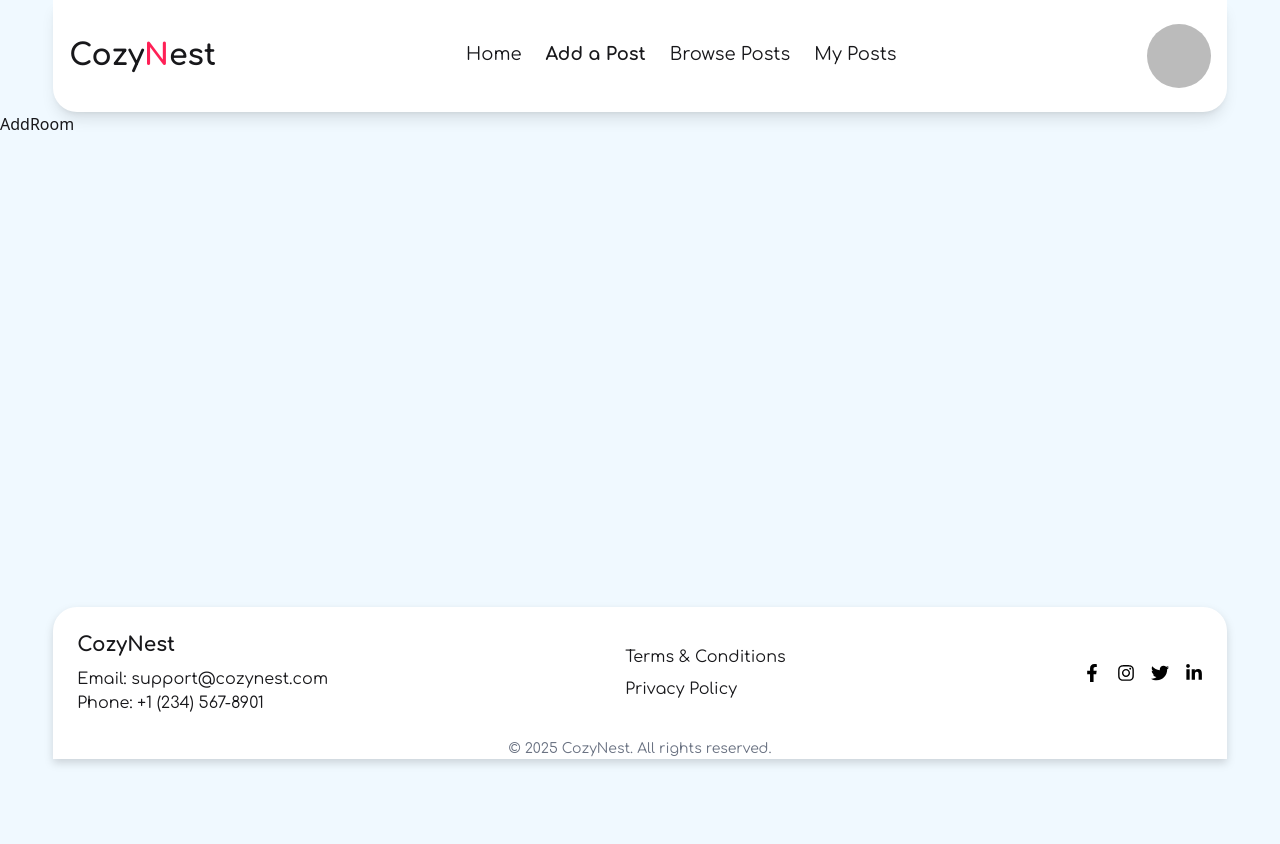
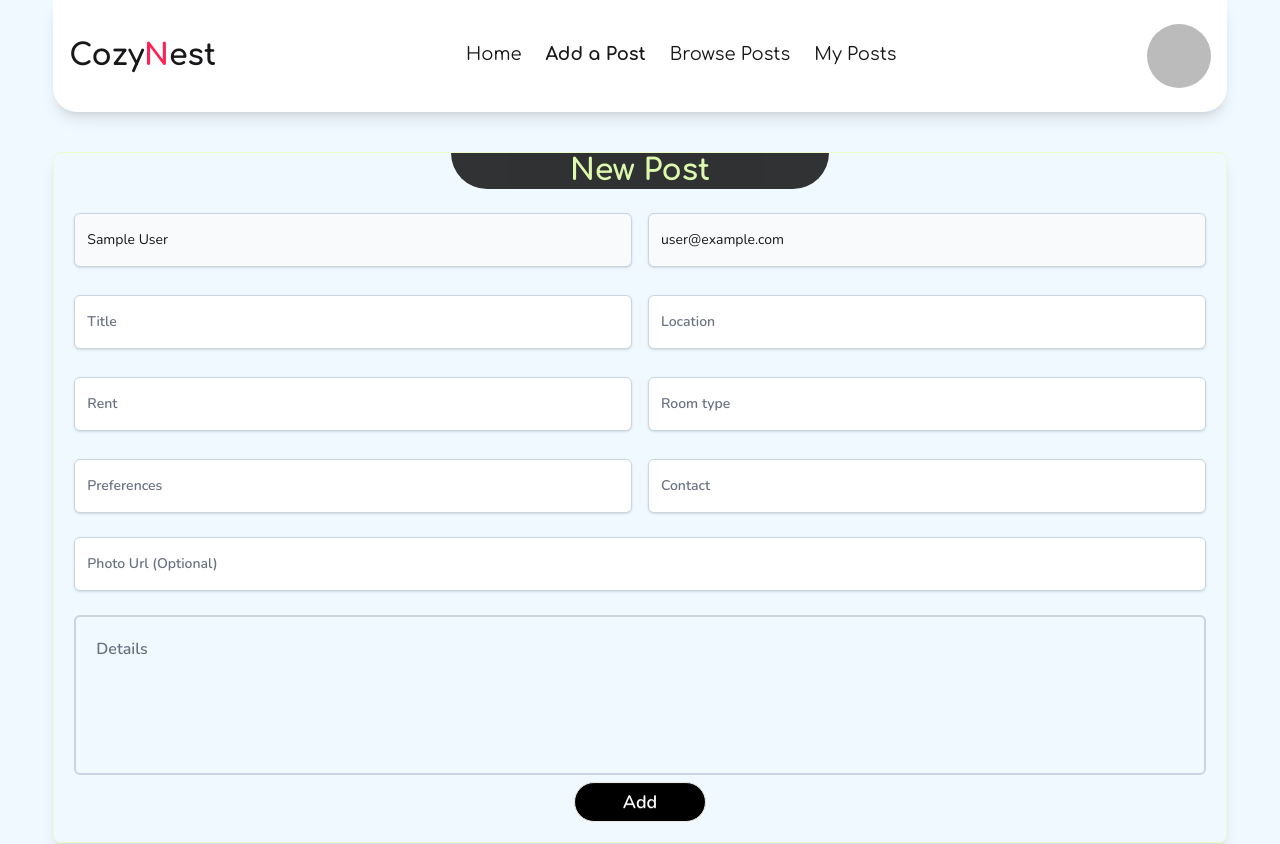
Before and after one commit to code-shams/cozyNest-client-A10PH, a React (Vite) app: page /add-room in a window 1280 px wide. Shown: the top 844 px of the page. Before the commit the page ends 800 px from the top, so only its background shows below. Built offline with nearby package versions, Linux system fonts and the light colour scheme; no server answers; sample sign-in values are in the browser's storage.

Commit message:
Add Post UI completed

```diff
--- a/public/dummydata.json
+++ b/public/dummydata.json
@@ -4,7 +4,7 @@
         "location": "New York, NY",
         "rentAmount": 1200,
         "roomType": "Shared",
-        "lifestylePreferences": ["Non-smoker", "No pets", "Early riser"],
+        "preferences": ["Non-smoker", "No pets", "Early riser"],
         "description": "Spacious 2-bedroom apartment in Manhattan. Close to subway and Central Park.",
         "contactInfo": "john.doe@example.com",
         "photo": "",
@@ -18,7 +18,7 @@
         "location": "Los Angeles, CA",
         "rentAmount": 900,
         "roomType": "Single",
-        "lifestylePreferences": ["Pet-friendly", "Night owl", "Vegetarian"],
+        "preferences": ["Pet-friendly", "Night owl", "Vegetarian"],
         "description": "Cozy room in a 3-bedroom apartment. Walking distance to shops and restaurants.",
         "photo": "",
         "contactInfo": "jane.smith@example.com",
@@ -32,7 +32,7 @@
         "location": "San Francisco, CA",
         "rentAmount": 1500,
         "roomType": "Shared",
-        "lifestylePreferences": ["Non-smoker", "No pets", "Quiet"],
+        "preferences": ["Non-smoker", "No pets", "Quiet"],
         "description": "Modern apartment with a great view. Close to public transportation.",
         "photo": "https://images.pexels.com/photos/1571460/pexels-photo-1571460.jpeg",
         "contactInfo": "alice.wong@example.com",
@@ -47,7 +47,7 @@
         "location": "Chicago, IL",
         "rentAmount": 800,
         "roomType": "Single",
-        "lifestylePreferences": ["Smoker", "Pet-friendly", "Early riser"],
+        "preferences": ["Smoker", "Pet-friendly", "Early riser"],
         "description": "Furnished room in a friendly neighborhood. Utilities included.",
         "photo": "https://images.pexels.com/photos/1454806/pexels-photo-1454806.jpeg",
         "contactInfo": "michael.brown@example.com",
@@ -61,7 +61,7 @@
         "location": "Austin, TX",
         "rentAmount": 700,
         "roomType": "Shared",
-        "lifestylePreferences": ["Non-smoker", "No pets", "Night owl"],
+        "preferences": ["Non-smoker", "No pets", "Night owl"],
         "description": "Affordable room in a 2-bedroom apartment. Close to university campus.",
         "photo": "https://images.pexels.com/photos/1457842/pexels-photo-1457842.jpeg",
         "contactInfo": "emily.johnson@example.com",
@@ -75,7 +75,7 @@
         "location": "Seattle, WA",
         "rentAmount": 1100,
         "roomType": "Single",
-        "lifestylePreferences": ["Pet-friendly", "Non-smoker", "Quiet"],
+        "preferences": ["Pet-friendly", "Non-smoker", "Quiet"],
         "description": "Large room with natural light. Shared kitchen and living area.",
         "photo": "https://images.pexels.com/photos/1743227/pexels-photo-1743227.jpeg",
         "contactInfo": "david.lee@example.com",
--- a/src/Pages/AddRoom/AddRoom.jsx
+++ b/src/Pages/AddRoom/AddRoom.jsx
@@ -1,9 +1,130 @@
-import React from 'react'
+import React, { use } from "react";
+import { AuthContext } from "../../Contexts/AuthProvider";
+import { FaChevronDown } from "react-icons/fa6";
 
 const AddRoom = () => {
-  return (
-    <div>AddRoom</div>
-  )
-}
+    const { user } = use(AuthContext);
+    const handleAddPost = (e) => {
+        e.preventDefault();
+        const form = e.target;
+        const formData = new FormData(form);
+        const formObj = Object.fromEntries(formData.entries());
+        formObj.name = user.displayName;
+        formObj.email = user.email;
+        formObj.likeCount = 0;
+        formObj.availability = "Available";
+        console.log(formObj);
+    };
+    return (
+        <div className="max-w-[1515px] w-11/12 mx-auto my-10 sec-font">
+            <div className="rounded-lg p-2 pt-0 md:p-5 md:pt-0 shadow-lg group hover:shadow-xl transition-all duration-500 border border-lime-100">
+                <h1 className="text-center text-lg sm:text-2xl md:text-3xl font-extrabold pri-font bg-black text-lime-200 rounded-b-full md:w-1/2 lg:w-1/3 mx-auto group-hover:scale-105 group-hover:p-2 transition-all duration-500 opacity-80 group-hover:opacity-100 overflow-hidden">
+                    New Post
+                </h1>
 
-export default AddRoom
+                {/* Form  */}
+
+                <div>
+                    <form
+                        onSubmit={handleAddPost}
+                        className="pt-2 md:pt-5 pb-0"
+                    >
+                        {/* Username and email */}
+                        <div className="flex flex-col sm:flex-row gap-2 sm:gap-4 mb-2 md:mb-6">
+                            <input
+                                type="text"
+                                name="name"
+                                className="mt-1 block w-full sm:w-1/2 rounded-md border border-slate-300 bg-gray-50 px-3 py-4 placeholder-slate-400 shadow-sm placeholder:font-semibold placeholder:text-gray-500 focus:border-black focus:outline-none focus:ring-1 focus:ring-black sm:text-sm"
+                                disabled
+                                value={user.displayName}
+                            />
+                            <input
+                                type="text"
+                                name="email"
+                                className="mt-1 block w-full sm:w-1/2 rounded-md border border-slate-300 bg-gray-50 px-3 py-4 placeholder-slate-400 shadow-sm placeholder:font-semibold placeholder:text-gray-500 focus:border-black focus:outline-none focus:ring-1 focus:ring-black sm:text-sm"
+                                disabled
+                                value={user.email}
+                            />
+                        </div>
+
+                        {/* title and location */}
+                        <div className="flex flex-col sm:flex-row gap-2 sm:gap-4">
+                            <input
+                                type="text"
+                                name="title"
+                                className="mt-1 block w-full sm:w-1/2 rounded-md border border-slate-300 bg-white px-3 py-4 placeholder-slate-400 shadow-sm placeholder:font-semibold placeholder:text-gray-500 focus:border-black focus:outline-none focus:ring-1 focus:ring-black sm:text-sm"
+                                placeholder="Title"
+                            />
+                            <input
+                                type="text"
+                                name="location"
+                                className="mt-1 block w-full sm:w-1/2 rounded-md border border-slate-300 bg-white px-3 py-4 placeholder-slate-400 shadow-sm placeholder:font-semibold placeholder:text-gray-500 focus:border-black focus:outline-none focus:ring-1 focus:ring-black sm:text-sm"
+                                placeholder="Location"
+                            />
+                        </div>
+
+                        {/* rent and room type */}
+                        <div className="flex flex-col sm:flex-row gap-2 sm:gap-4 my-2 md:my-6">
+                            <input
+                                type="text"
+                                name="rentAmount"
+                                className="mt-1 block w-full sm:w-1/2 rounded-md border border-slate-300 bg-white px-3 py-4 placeholder-slate-400 shadow-sm placeholder:font-semibold placeholder:text-gray-500 focus:border-black focus:outline-none focus:ring-1 focus:ring-black sm:text-sm"
+                                placeholder="Rent"
+                            />
+                            <input
+                                type="text"
+                                name="roomType"
+                                className="mt-1 block w-full sm:w-1/2 rounded-md border border-slate-300 bg-white px-3 py-4 placeholder-slate-400 shadow-sm placeholder:font-semibold placeholder:text-gray-500 focus:border-black focus:outline-none focus:ring-1 focus:ring-black sm:text-sm"
+                                placeholder="Room type"
+                            />
+                        </div>
+
+                        {/* preferences and contact */}
+                        <div className="flex flex-col sm:flex-row gap-2 sm:gap-4 my-2 md:my-6">
+                            <input
+                                type="text"
+                                name="preferences"
+                                className="mt-1 block w-full sm:w-1/2 rounded-md border border-slate-300 bg-white px-3 py-4 placeholder-slate-400 shadow-sm placeholder:font-semibold placeholder:text-gray-500 focus:border-black focus:outline-none focus:ring-1 focus:ring-black sm:text-sm"
+                                placeholder="Preferences"
+                            />
+                            <input
+                                type="text"
+                                name="contactInfo"
+                                className="mt-1 block w-full sm:w-1/2 rounded-md border border-slate-300 bg-white px-3 py-4 placeholder-slate-400 shadow-sm placeholder:font-semibold placeholder:text-gray-500 focus:border-black focus:outline-none focus:ring-1 focus:ring-black sm:text-sm"
+                                placeholder="Contact"
+                            />
+                        </div>
+                        <div className="my-2 sm:my-6">
+                            <input
+                                type="text"
+                                name="photo"
+                                className="mt-1 block w-full rounded-md border border-slate-300 bg-white px-3 py-4 placeholder-slate-400 shadow-sm placeholder:font-semibold placeholder:text-gray-500 focus:border-black focus:outline-none focus:ring-1 focus:ring-black sm:text-sm"
+                                placeholder="Photo Url (Optional)"
+                            />
+                        </div>
+                        <div>
+                            <textarea
+                                name="details"
+                                cols="30"
+                                rows="10"
+                                className="border-2 border-slate-300 h-40 w-full resize-none rounded-md p-5 font-semibold text-gray-500 focus:outline-black"
+                            >
+                                Details
+                            </textarea>
+                        </div>
+                        <div className="text-center ">
+                            <button
+                                type="submit"
+                                className="btn btn-md w-full sm:w-auto px-12 md:text-lg bg-black text-white hover:scale-110 rounded-full transition-all duration-300"
+                            >
+                                Add
+                            </button>
+                        </div>
+                    </form>
+                </div>
+            </div>
+        </div>
+    );
+};
+
+export default AddRoom;
--- a/src/Pages/Home/FeaturedPost/FeaturedPost.jsx
+++ b/src/Pages/Home/FeaturedPost/FeaturedPost.jsx
@@ -12,7 +12,6 @@ const FeaturedPost = ({ posts }) => {
                 <h1 className="text-center text-lg sm:text-2xl md:text-3xl font-extrabold pri-font bg-black text-lime-200 rounded-b-full md:w-1/2 lg:w-1/3 mx-auto group-hover:scale-105 group-hover:p-2 transition-all duration-500 opacity-80 hover:opacity-100 overflow-hidden">
                     Featured Posts
                 </h1>
-                {/* <div className="w-1/3 mx-auto bg-rose-500 pt-[2px]"></div> */}
                 <div className="grid grid-cols-1 sm:grid-cols-2 lg:grid-cols-3 gap-5 mt-5 relative">
                     {posts.map((post, index) => (
                         <PostCard
```
